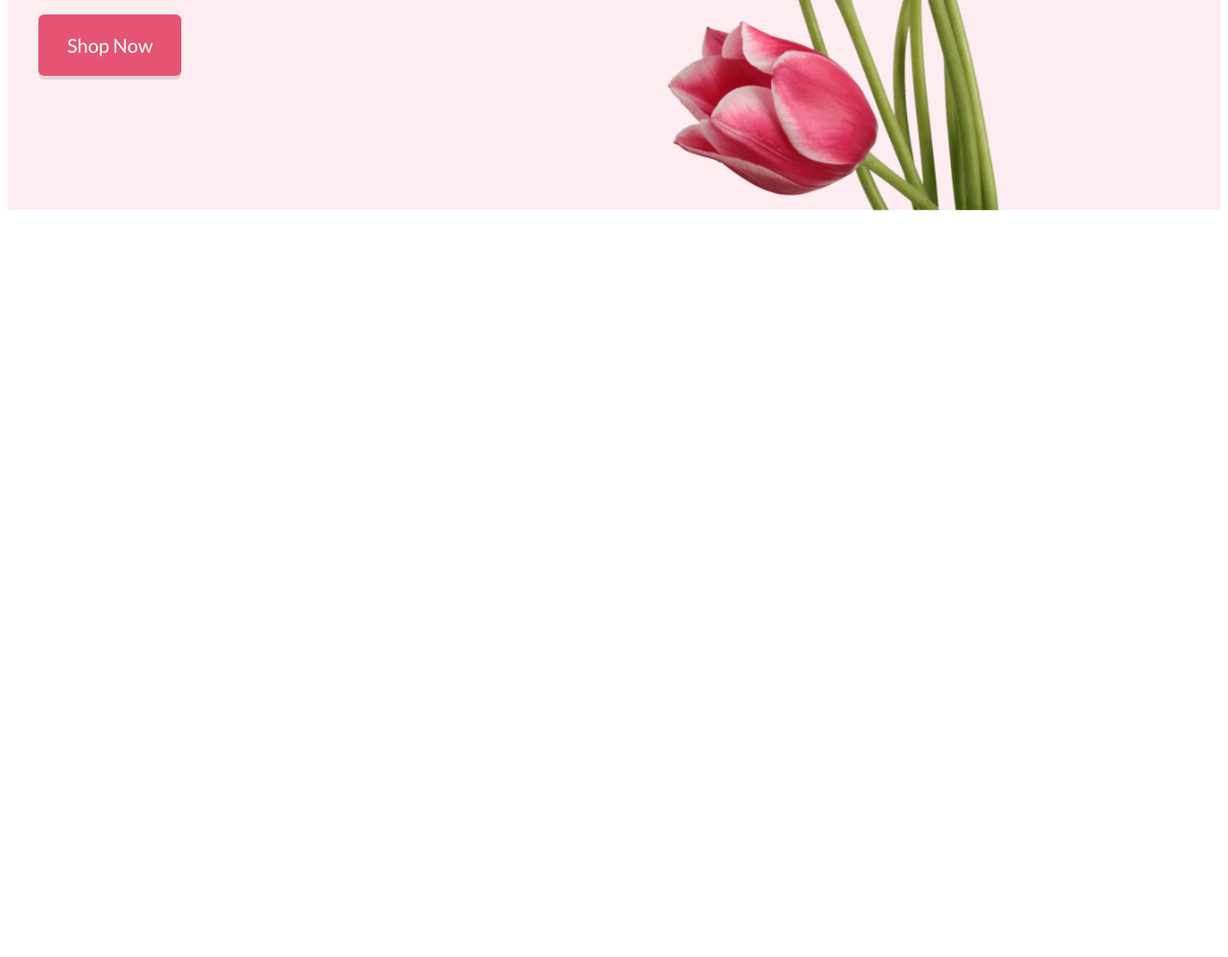
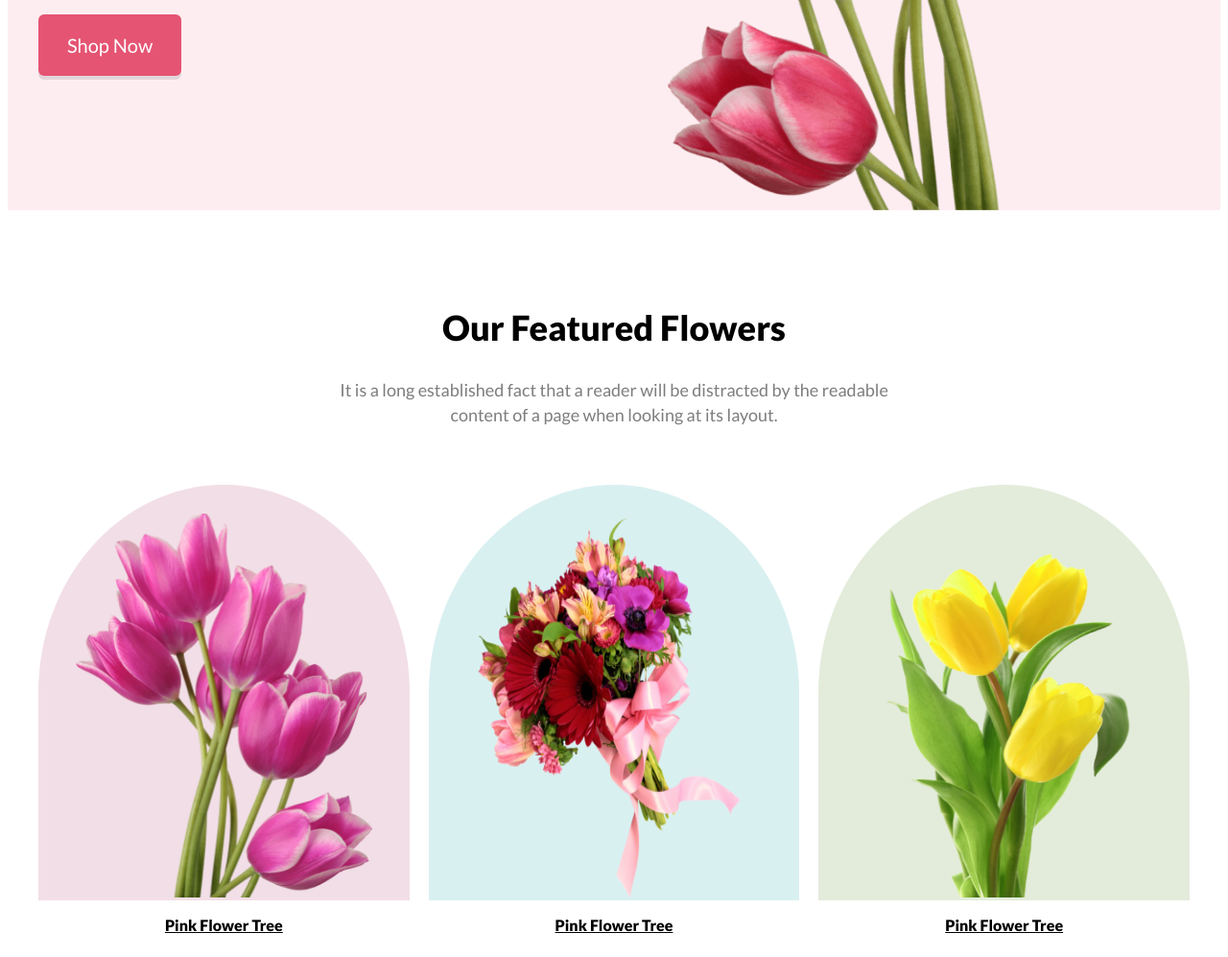
Before and after one commit to abuabdullah23/flower-shop, a plain HTML site: page index.html in a window 1280 px wide. Shown: the part 529-1526 px from the top of the page at 96% size. Before the commit the page ends 800 px from the top, so only its background shows below. Drawn offline with Linux system fonts and the light colour scheme.

Commit message:
Featured Section Added

```diff
--- a/index.html
+++ b/index.html
@@ -41,7 +41,41 @@
     </header>
     <!-- Header Section End -->
 
+    <main>
+        <!-- Featured Section Start -->
+        <section class="container featured-container">
+            <h2 class="title">Our Featured Flowers</h2>
+            <p class="description">It is a long established fact that a reader will be distracted by the readable <br>
+                content of a page when looking at its layout.</p>
 
+            <div class="card-container">
+                <div class="card">
+                    <div class="card1">
+                        <img class="featured-img" src="./images/featured/featured1.png" alt="">
+                    </div>
+                    <p class="featured-link">Pink Flower Tree</p>
+                </div>
+
+                <div class="card">
+                    <div class="card2">
+                        <img class="featured-img" src="./images/featured/featured2.png" alt="">
+                    </div>
+                    <p class="featured-link">Pink Flower Tree</p>
+                </div>
+
+                <div class="card">
+                    <div class="card3">
+                        <img class="featured-img" src="./images/featured/featured3.png" alt="">
+                    </div>
+                    <p class="featured-link">Pink Flower Tree</p>
+                </div>
+
+            </div>
+        </section>
+        <!-- Featured Section End -->
+
+
+    </main>
 </body>
 
 </html>
--- a/style/style.css
+++ b/style/style.css
@@ -18,11 +18,17 @@
     box-shadow: 0px 4px hsl(0, 0%, 0%, .1);
 }
 
+.title {
+    font-size: 36px;
+    font-weight: bold;
+}
+
 /* Header/Banner Section */
 .header {
     background-color: hsl(347, 74%, 61%, .1);
 
 }
+
 .header-container {
     display: flex;
     gap: 20px;
@@ -31,27 +37,85 @@
     height: 90vh;
     padding-top: 20px;
 }
+
 .banner-content {
     width: 100%;
     display: flex;
     justify-content: start;
 }
+
 .banner-content-img {
     width: 100%;
     display: flex;
     justify-content: end;
 }
+
 .banner-title {
     font-weight: bolder;
     font-size: 60px;
     text-shadow: 0px 3px hsl(0, 0%, 0%, .3);
     line-height: 100%;
 }
-.banner-description {
+
+.banner-description,
+.description {
     font-size: 18px;
     color: hsl(0, 0%, 15%, .6);
     line-height: 145%;
 }
+
 .banner-img {
     height: 90vh;
 }
+
+
+/* ========== Featured Section CSS ========== */
+.featured-container {
+    text-align: center;
+    margin-top: 100px;
+}
+
+.card-container {
+    display: flex;
+    gap: 20px;
+    margin-top: 60px;
+    justify-content: space-between;
+    align-items: baseline;
+}
+
+.featured-img {
+    height: 400px;
+    width: 80%;
+    padding-top: 30px;
+    margin-bottom: 0px;
+}
+
+.card {
+    width: 100%;
+}
+
+.card1 {
+    width: 100%;
+    margin-bottom: 10px;
+    background-color: hsl(331, 67%, 39%, .15);
+    border-radius: 50% 50% 0% 0%;
+}
+
+.card2 {
+    width: 100%;
+    margin-bottom: 10px;
+    background-color: hsl(183, 94%, 32%, .15);
+    border-radius: 50% 50% 0% 0%;
+}
+
+.card3 {
+    width: 100%;
+    margin-bottom: 10px;
+    background-color: hsl(90, 76%, 28%, .15);
+    border-radius: 50% 50% 0% 0%;
+}
+
+.featured-link {
+    text-decoration: underline;
+    font-weight: bold;
+}
```
Also changed, not shown: images/featured/featured1.png (renamed from images/featured/pngwing6.png), images/featured/featured2.png (renamed from images/featured/pngwing5.png), images/featured/featured3.png (renamed from images/featured/pngwing7.png).
